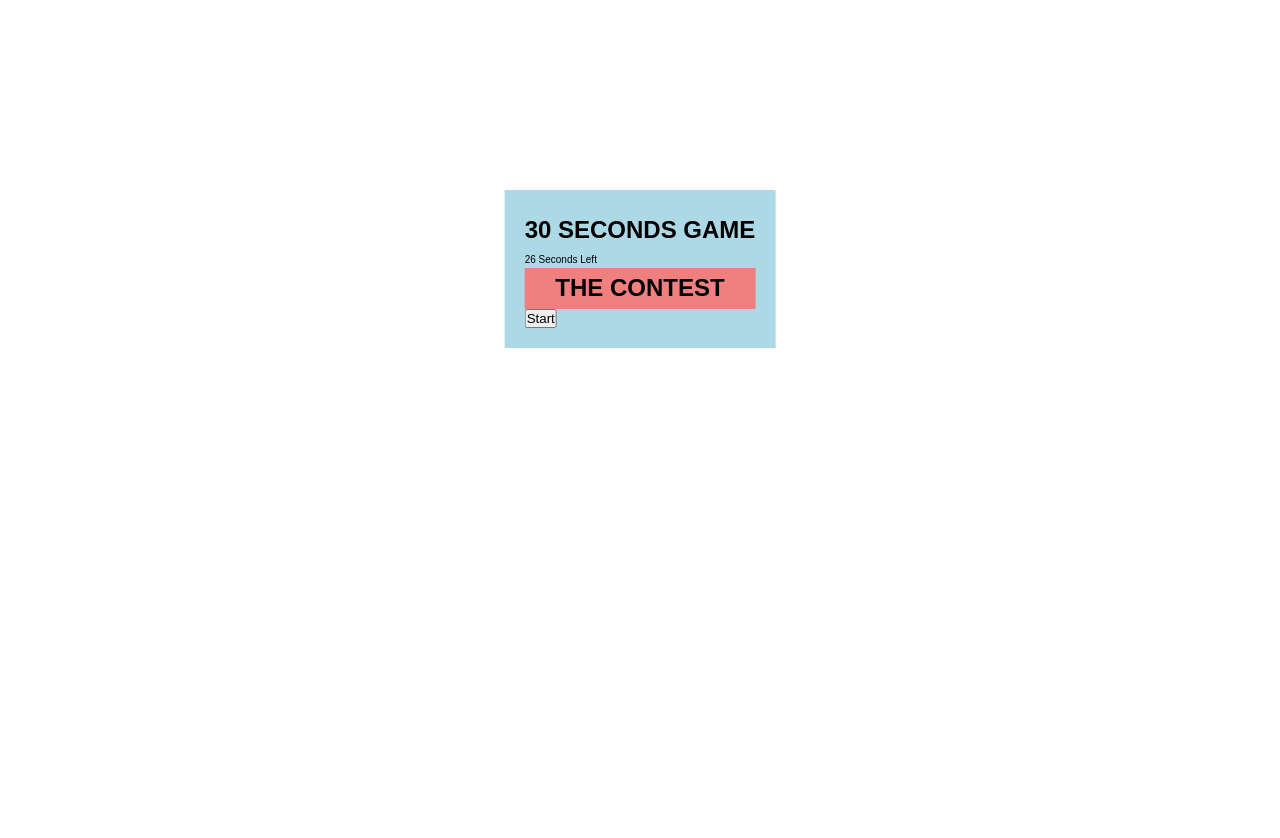
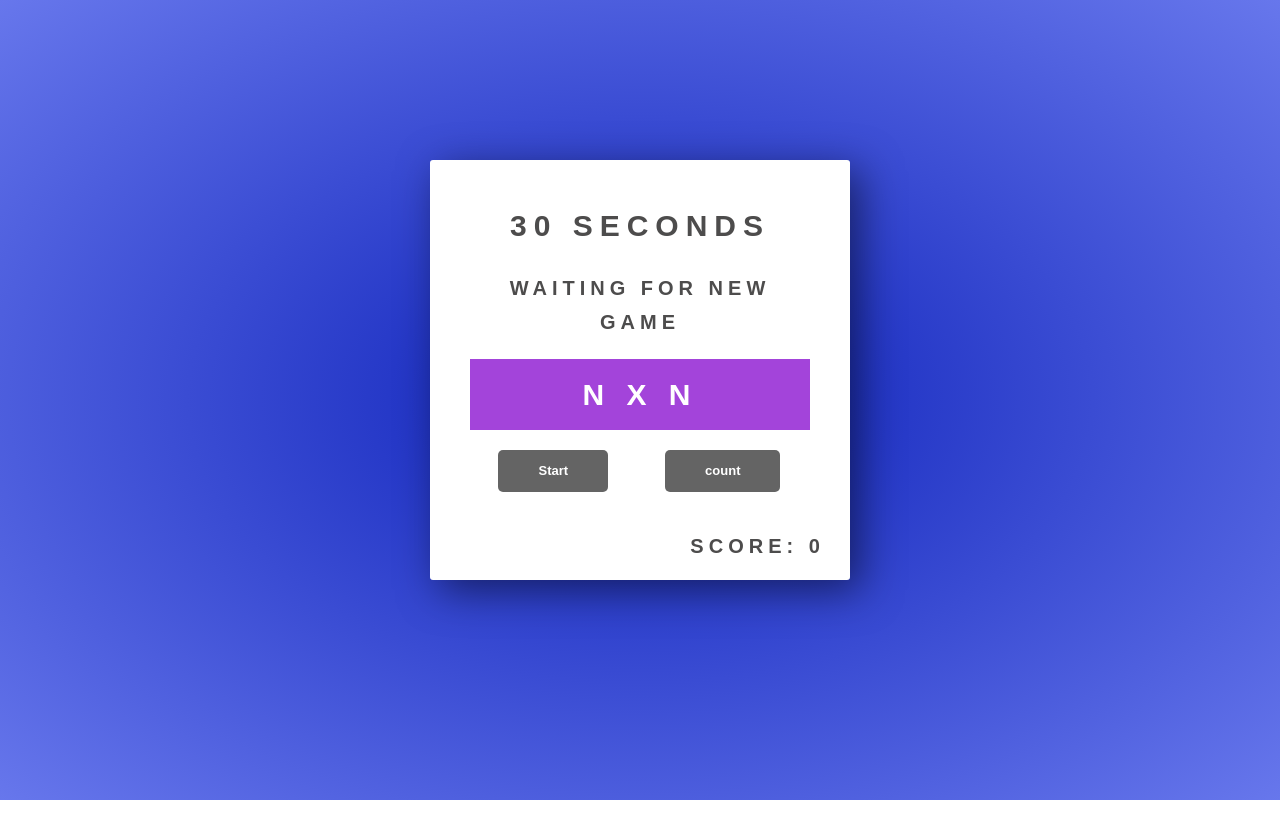
Before and after one commit to Rubalaine/multiplication-game, a plain HTML site: page src/index.html in a window 1280 px wide. After the commit the page ends 800 px from the top, so only its background shows below. Drawn offline with Linux system fonts and the light colour scheme.

Commit message:
Refactoring almost everithing on the project, mainly the javascript file

```diff
--- a/src/index.html
+++ b/src/index.html
@@ -9,10 +9,21 @@
 <body>
     <div class="main">
         <div class="main-box">
-            <h2 class="heading">30 seconds game</h2>
-            <div id="cont">Will apear her</div>
-            <h2 class="heading heading--contest">The contest</h2>
-            <button id='start'>Start</button>
+            <h1 class="heading heading__primary">30 seconds</h1>
+            <!-- <h2 class="heading heading__secondary" id="count-show">Cliclou 0 vezes</h2> -->
+            <h3 class="heading heading__secondary" id="cont">Waiting For new game</h3>
+            <h2 class="heading heading__primary heading--contest" id="contest">N X N</h2>
+            <div class="button-box">
+                <a class="btn" id='start' href="#">Start</a>
+                <a class="btn" id='count' href="#">count</a>
+
+            </div>
+            <div class="score-board">
+                <h2 class="score-board__text" id="score">
+                    Score: 0
+                </h2>
+            </div>
+
         </div>
     </div>
     <script src="script/index.js"></script>
--- a/src/script/index.js
+++ b/src/script/index.js
@@ -1,18 +1,48 @@
 let timeLeft = 30;
-const container = document.getElementById('cont');
-const countdown = ()=>{
-    if(timeLeft === -1){
-        clearTimeout(timer);
-    }else{
-        container.innerHTML = timeLeft + ' Seconds Left';
-        timeLeft--;
-    }
-}
-const timer  = setInterval(countdown, 1000);
+let isPlaying = false;
+let score;
+let timeRemaining;
+let action;
+// const correctAnswer;
+const timerBoard = document.getElementById('cont');
+const scoreBoard = document.getElementById('score');
+const contestBoard = document.getElementById('contest');
+const count = document.getElementById('count');
+const countShow = document.getElementById('count-show');
 
 const start = document.getElementById('start');
 start.addEventListener('click', event=>{
     event.preventDefault();
-    clearTimeout(timer);
-    setInterval(countdown, 1000);
+    if (isPlaying === true)
+    location.reload();
+    else{
+        isPlaying = true;
+        score = 0;
+        scoreBoard.innerText = `Score: ${score}`;
+        generateQuestion();
+        startCountdown();
+
+    }
 })
+
+const generateQuestion = ()=>{
+    let randomNumber1 = Math.floor(Math.random()*10)+1;
+    let randomNumber2 = Math.floor(Math.random()*10)+1;
+    contestBoard.innerText = `${randomNumber1} X ${randomNumber2}`
+
+}
+const startCountdown = ()=>{
+    action = setInterval(()=>{
+        timeLeft -=1;
+        timerBoard.innerText = ` ${timeLeft} Seconds Left`
+        if(timeLeft === 0){
+            stopCountdown();
+            isPlaying = false;
+            timerBoard.innerText = `time is over`;
+        }
+    }, 1000)
+
+}
+const stopCountdown = ()=>{
+    clearInterval(action);
+}
--- /dev/null
+++ b/src/scss/abstracts/_variables.scss
@@ -0,0 +1,11 @@
+$color-primary: #4456DA;
+$color-primary-light: #6777ec;
+$color-primary-dark: #0d21ba;
+
+$color-secondary: #a344da;
+
+$color-black: #000;
+$color-white: #fff;
+
+$text-primary: #4d4c4c;
+$text-secondary: #646464;
--- a/src/scss/base/_reset.scss
+++ b/src/scss/base/_reset.scss
@@ -7,10 +7,10 @@ html {
     font-size: 62.5%;
 }
 body {
-    font-family: "Hacker", sans-serif;
+    font-family: "Quicksand", sans-serif;
     font-weight: 400;
     line-height: 1.7;
     // color: $color-grey-dark;
-    padding: 3rem;
+    // padding: 3rem;
     box-sizing: border-box;
 }
--- a/src/scss/base/_typography.scss
+++ b/src/scss/base/_typography.scss
@@ -1,8 +1,22 @@
 .heading{
-    font-size: 2.4rem;
+    color: $text-primary;
     text-transform: uppercase;
     text-align: center;
+    &__primary{
+        font-size: 3rem;
+        letter-spacing: .7rem;
+    }
+    &__secondary{
+        font-size: 2rem;
+        letter-spacing: .5rem;
+    }
+    &__tertiary{
+        font-size: 1.2rem;
+    }
     &--contest{
-        background-color: lightcoral;
+        color: $color-white;
+        padding: 1rem;
+        background-color: $color-secondary;
     }
+    margin-bottom: 2rem;
 }
--- a/src/scss/includes/_box.scss
+++ b/src/scss/includes/_box.scss
@@ -1,8 +1,12 @@
 .main-box{
-    background-color: lightblue;
+    background-color:$color-white;
     position: absolute;
     top: 20%;
     left: 50%;
     transform: translate(-50%, 0);
-    padding:2rem;
+    padding:4rem;
+    width: 42rem;
+    height: 42rem;
+    border-radius: 3px;
+    box-shadow: 1rem 1rem 4rem rgba($color-black, .5);
 }
--- /dev/null
+++ b/src/scss/includes/_button.scss
@@ -0,0 +1,26 @@
+.btn,
+.btn:link,
+.btn:visited{
+    text-decoration: none;
+    display: inline-block;
+    background-color: $text-secondary;
+    // margin: 1rem;
+    padding: 1rem 4rem;
+    color: white;
+    font-family: inherit;
+    transition: all .3s;
+    font-size: 1.3rem;
+    font-weight: 700;
+    backface-visibility: hidden;
+    border-radius: 5px;
+    &:hover{
+        background-color: $color-primary-light;
+        transform: translateY(-.1rem);
+        box-shadow: 1px 1px 4rem rgba($color-black, .3);
+    }
+    &:active{
+        transform: translateY(.1rem);
+        box-shadow: 1px 1px 4rem rgba($color-black, .1);
+    }
+
+}
--- a/src/scss/includes/_main-style.scss
+++ b/src/scss/includes/_main-style.scss
@@ -1,4 +1,25 @@
 .main{
     height: 100vh;
     position: relative;
+    background-image: radial-gradient( $color-primary-dark, $color-primary-light);
+    // background-image: ;
 }
+.button-box{
+    margin-top: 2rem;
+    width: calc(100% - 1px);
+    display: flex;
+    justify-content: space-around;
+}
+.score-board{
+    position: absolute;
+    bottom: 4%;
+    right: 6%;
+
+    &__text{
+        text-transform: uppercase;
+        font-weight: 700;
+        letter-spacing: .5rem;
+        font-size: 2rem;
+        color: $text-primary;
+    }
+}
--- a/src/scss/main.scss
+++ b/src/scss/main.scss
@@ -1,4 +1,6 @@
 @import './base/reset';
+@import './abstracts/variables';
 @import './base/typography';
 @import './includes/main-style';
 @import './includes/box';
+@import './includes/button';
```
Also changed, not shown: src/css/main.css, 1 other file.
